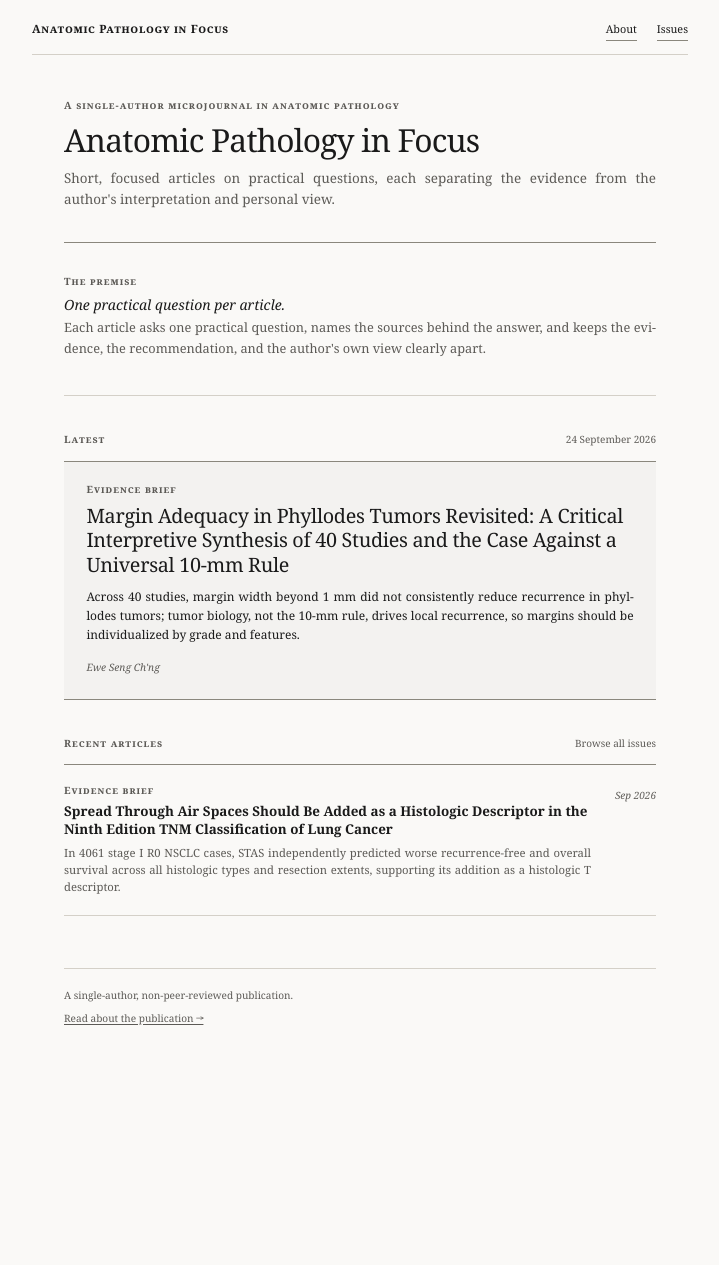
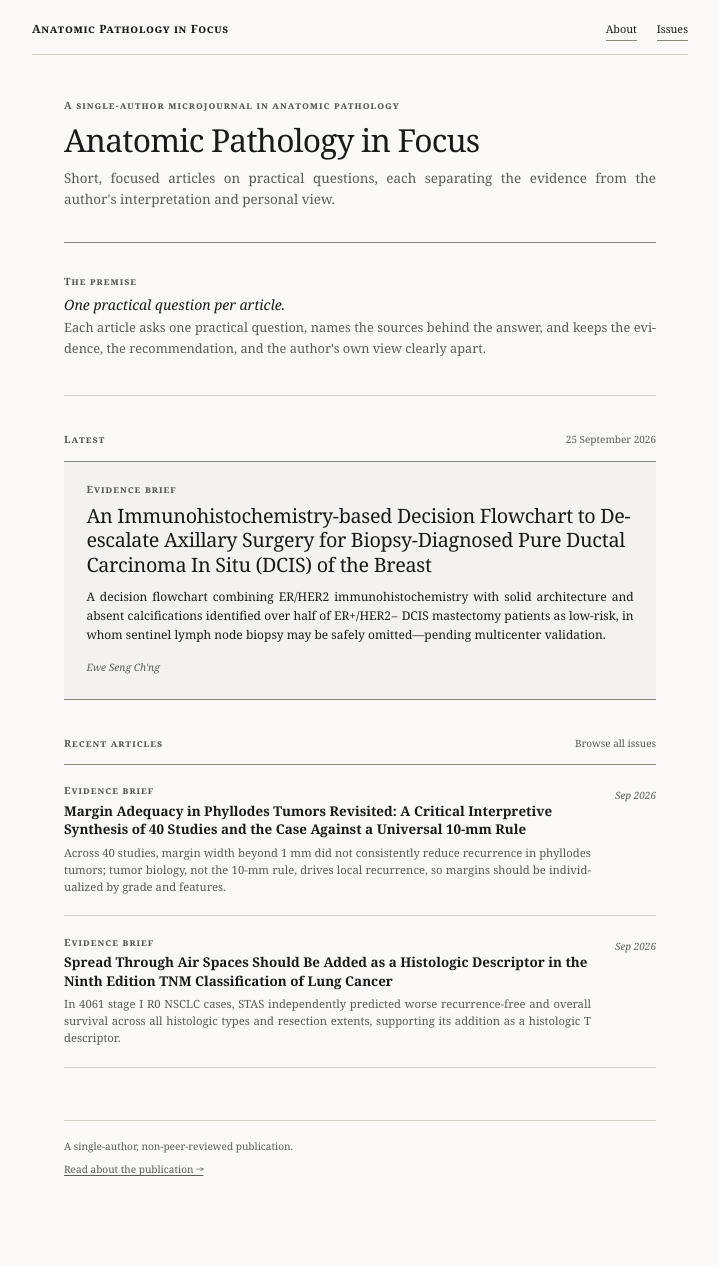
Before and after one commit to es-chng/APIF, a Jekyll site: the page built from index.html, in a window 1280 px wide. Shown: the whole page, without its empty margins (280-999 px from the left). Built offline with Jekyll 4.4.1, drawn with Linux system fonts in a browser that asks for light colours; before the commit the page ends 1113 px from its top, so only the background shows below that.

Commit message:
Update de-escalate-DCIS.md

```diff
--- a/_articles/de-escalate-DCIS.md
+++ b/_articles/de-escalate-DCIS.md
@@ -10,13 +10,13 @@ volume: 1
 issue: 1
 order: 3
 pages: "1-3"
-published_date: 2026-09-23
+published_date: 2026-09-25
 licence: "CC BY 4.0"
 # doi: is added automatically by the Zenodo workflow; no need to write it
 
 # ---- Article type (file in _data/) and whether it is live ----
 schema: schema-brief
-status: draft
+status: published
 
 # ---- Schema fields: the sections defined in _data/schema-brief.yml ----
 article_type: "Evidence brief"
```
